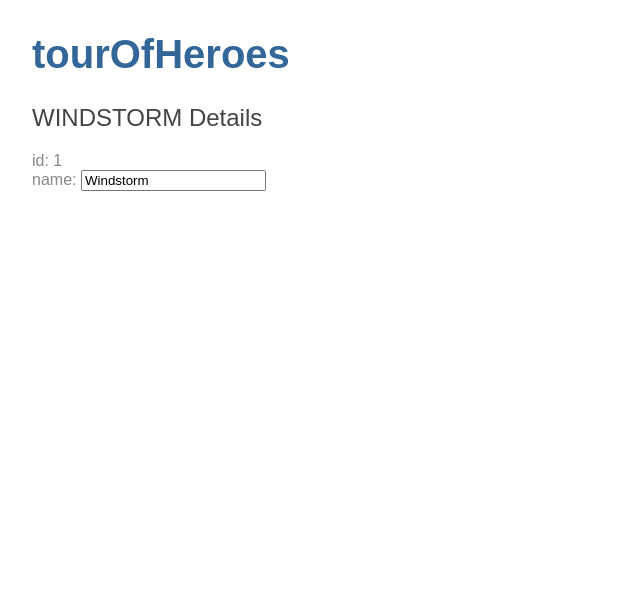
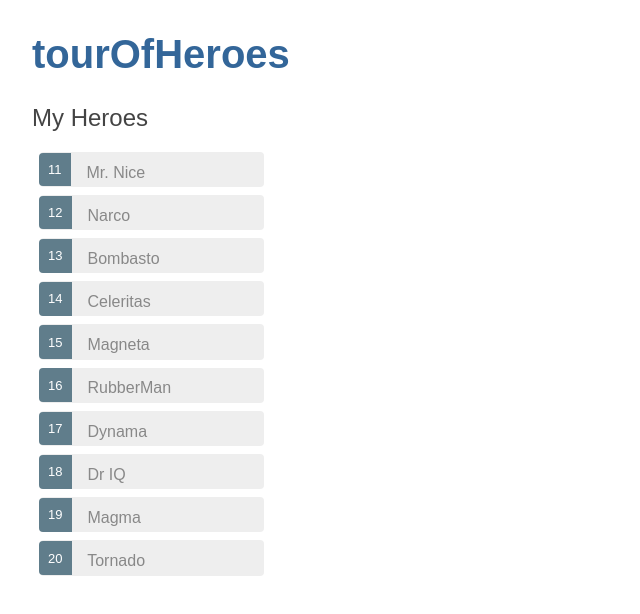
Before and after one commit to rabindranathfv/tourOfHeroes, an Angular app: page / in a window 1280 px wide. Shown: the top 614 px of the page, without its empty margins (0-640 px from the left). Built offline with nearby package versions, Linux system fonts and the light colour scheme.

Commit message:
add mock-heroes-data and show list of heroes, uses ngIf for heroes selected

```diff
--- /dev/null
+++ b/src/app/data/mock-heroes.ts
@@ -0,0 +1,14 @@
+import { Hero } from '../hero';
+
+export const HEROES: Hero[] = [
+  { id: 11, name: 'Mr. Nice' },
+  { id: 12, name: 'Narco' },
+  { id: 13, name: 'Bombasto' },
+  { id: 14, name: 'Celeritas' },
+  { id: 15, name: 'Magneta' },
+  { id: 16, name: 'RubberMan' },
+  { id: 17, name: 'Dynama' },
+  { id: 18, name: 'Dr IQ' },
+  { id: 19, name: 'Magma' },
+  { id: 20, name: 'Tornado' }
+];
--- a/src/app/heroes/heroes.component.css
+++ b/src/app/heroes/heroes.component.css
@@ -0,0 +1,55 @@
+/* HeroesComponent's private CSS styles */
+
+.selected {
+    background-color: #CFD8DC !important;
+    color: white;
+}
+
+.heroes {
+    margin: 0 0 2em 0;
+    list-style-type: none;
+    padding: 0;
+    width: 15em;
+}
+
+.heroes li {
+    cursor: pointer;
+    position: relative;
+    left: 0;
+    background-color: #EEE;
+    margin: .5em;
+    padding: .3em 0;
+    height: 1.6em;
+    border-radius: 4px;
+}
+
+.heroes li.selected:hover {
+    background-color: #BBD8DC !important;
+    color: white;
+}
+
+.heroes li:hover {
+    color: #607D8B;
+    background-color: #DDD;
+    left: .1em;
+}
+
+.heroes .text {
+    position: relative;
+    top: -3px;
+}
+
+.heroes .badge {
+    display: inline-block;
+    font-size: small;
+    color: white;
+    padding: 0.8em 0.7em 0 0.7em;
+    background-color: #607D8B;
+    line-height: 1em;
+    position: relative;
+    left: -1px;
+    top: -4px;
+    height: 1.8em;
+    margin-right: .8em;
+    border-radius: 4px 0 0 4px;
+}
--- a/src/app/heroes/heroes.component.html
+++ b/src/app/heroes/heroes.component.html
@@ -1,7 +1,18 @@
-<h2>{{hero.name | uppercase}} Details</h2>
-<div><span>id: </span>{{hero.id}}</div>
-<div>
-  <label>name:
-    <input [(ngModel)]="hero.name" placeholder="name">
-  </label>
+<h2>My Heroes</h2>
+<ul class="heroes">
+    <li *ngFor="let hero of heroes" [class.selected]="hero === selectedHero" (click)="onSelect(hero)">
+        <span class="badge">{{hero.id}}</span> {{hero.name}}
+    </li>
+</ul>
+
+<div *ngIf="selectedHero">
+
+    <h2>{{selectedHero.name | uppercase}} Details</h2>
+    <div><span>id: </span>{{selectedHero.id}}</div>
+    <div>
+        <label>name:
+      <input [(ngModel)]="selectedHero.name" placeholder="name">
+    </label>
+    </div>
+
 </div>
--- a/src/app/heroes/heroes.component.ts
+++ b/src/app/heroes/heroes.component.ts
@@ -1,5 +1,6 @@
 import { Component, OnInit } from '@angular/core';
 import { Hero } from '../hero';
+import { HEROES } from '../data/mock-heroes';
 
 @Component({
   selector: 'app-heroes',
@@ -7,14 +8,16 @@
   styleUrls: ['./heroes.component.css']
 })
 export class HeroesComponent implements OnInit {
-  hero: Hero = {
-    id: 1,
-    name: 'Windstorm'
-  };
+  heroes = HEROES;
+  selectedHero: Hero;
 
   constructor() { }
 
   ngOnInit() {
+
   }
 
+  onSelect(hero: Hero): void {
+    this.selectedHero = hero;
+  }
 }
```
